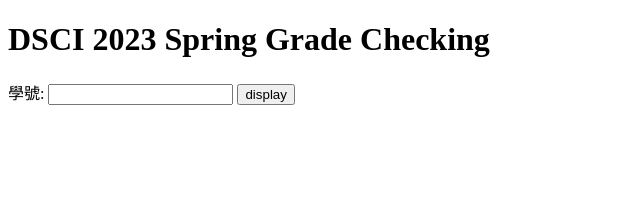
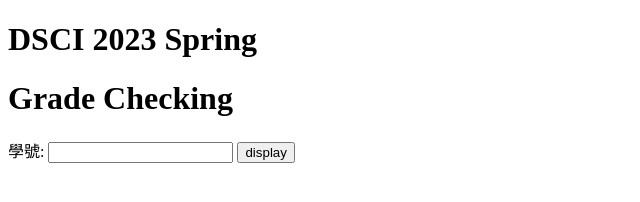
Before and after one commit to eggcm/DSCI-grades-S23, a plain HTML site: page index.html in a window 1280 px wide. Shown: the whole page, without its empty margins (0-640 px from the left). Drawn offline with nearby package versions, Linux system fonts and the light colour scheme.

Commit message:
Update index.html

```diff
--- a/index.html
+++ b/index.html
@@ -10,8 +10,8 @@
   </head>
   <body>
     <main>
-        <h1>DSCI 2023 Spring
-	Grade Checking</h1>
+        <h1>DSCI 2023 Spring</h1>
+	<h1>Grade Checking</h1>
         <label for="sid">學號:</label>
         <input type="text" name="sid" id="sid" value="">
         <button onclick="display()">display</button>
```
